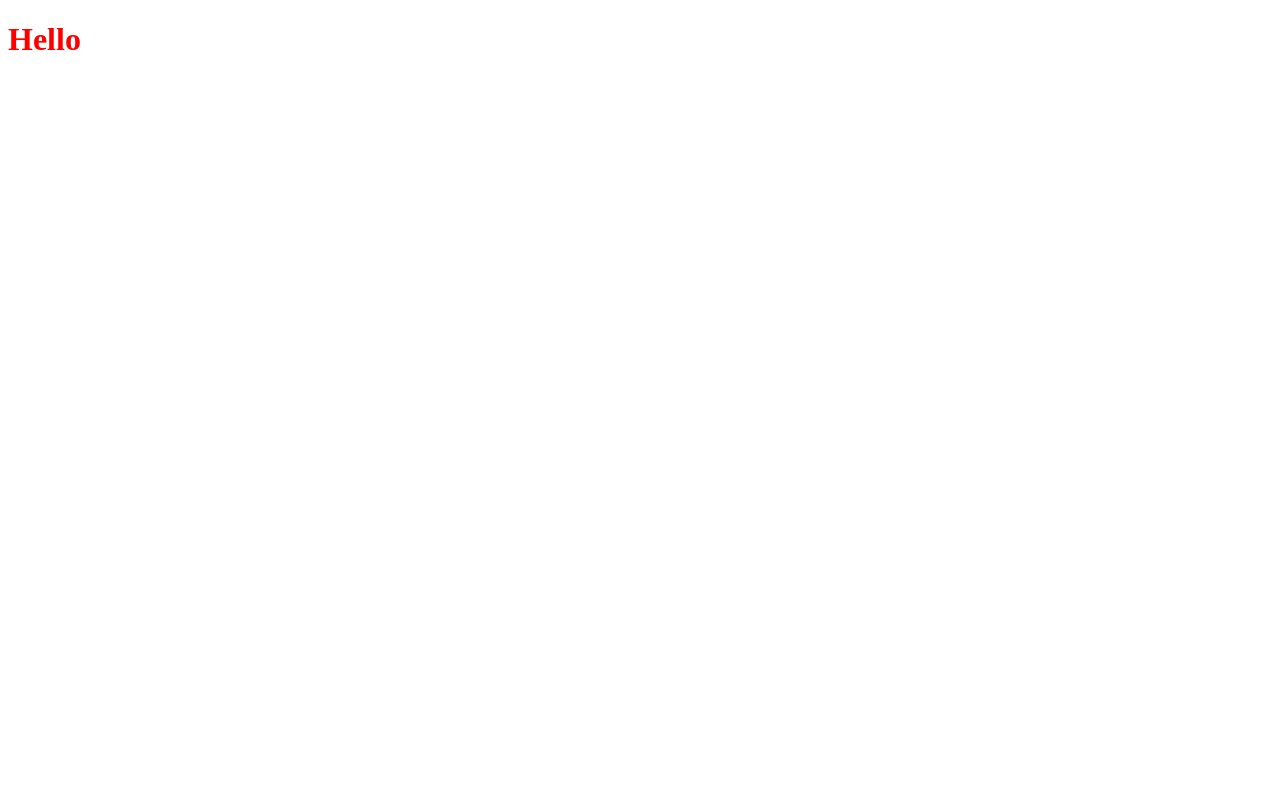
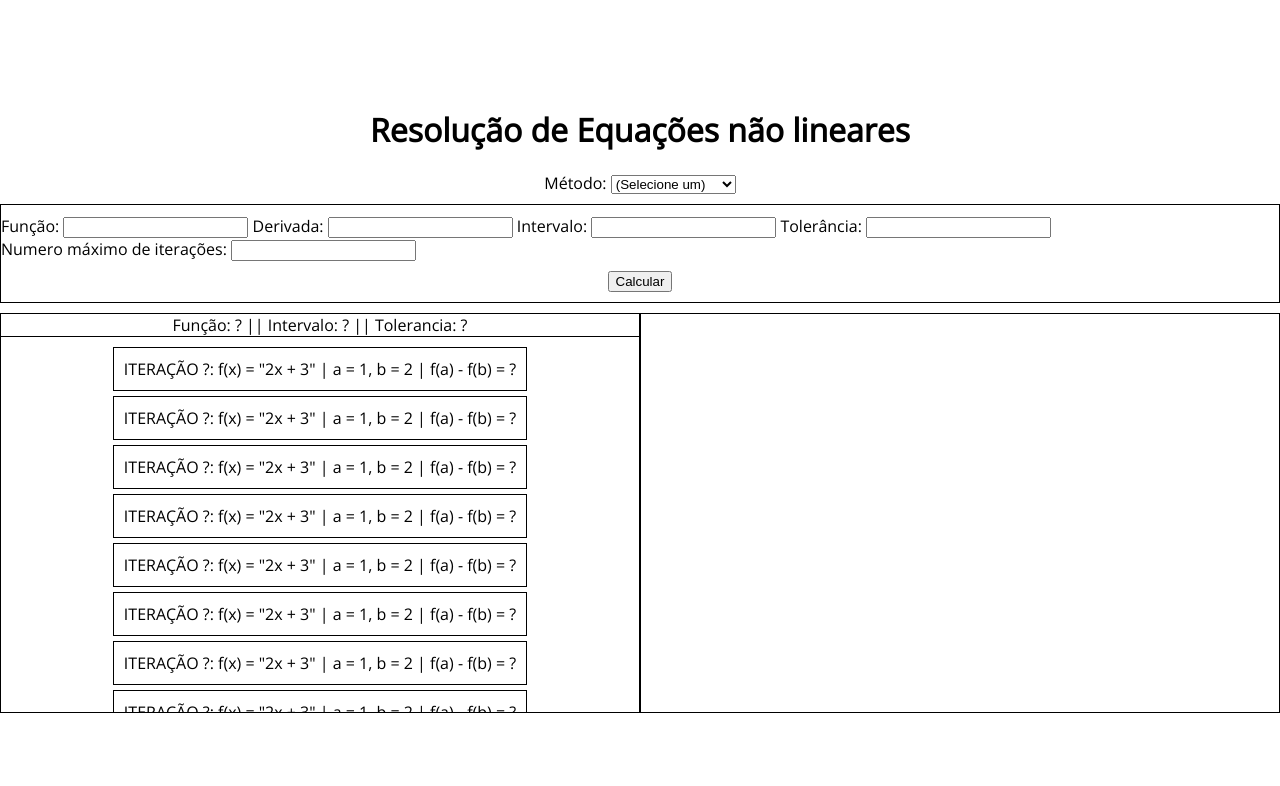
Before and after one commit to FelipeVieira9/Resolucao-de-equacoes-nao-lineares-em-js, a website: page frontend/index.html in a window 1280 px wide. Drawn offline with nearby package versions, Linux system fonts and the light colour scheme; files that its build step writes are made by us from their sources; files whose address does not match are found by name.

Commit message:
Estrutura do site adicionada

```diff
--- a/frontend/index.html
+++ b/frontend/index.html
@@ -5,9 +5,82 @@
     <meta name="viewport" content="width=device-width, initial-scale=1.0">
     <title>Projeto - Cálculo Numérico</title>
     <link rel="stylesheet" href="/assets/styles.css">
+    <link href='https://fonts.googleapis.com/css?family=Open Sans' rel='stylesheet'>
+    <script src="https://unpkg.com/function-plot/dist/function-plot.js"></script>
 </head>
 <body>
-    <h1>Hello</h1>
+    <main>
+        <h1 id="title">Resolução de Equações não lineares</h1>
+
+        <div id="container_input">
+            <span>
+                <label for="methods_select">Método:</label>
+                <select id="methods_select">
+                    <option value="" selected>(Selecione um)</option>
+                    <option value="Binomial">Binomial</option>
+                    <option value="FalsaPos">Falsa Posição</option>
+                    <option value="PontoFix">Ponto Fixo</option>
+                    <option value="Binomial">Binomial</option>
+                    <option value="NewtonRaph">Newton-Raphson</option>
+                    <option value="Secante">Secante</option>
+                </select>
+            </span>
+
+
+            <div id="method_options">
+                <!-- Mostrar todas as opções disponíveis, mas sem poder selecionar nem nada -->
+                <!-- Mudar no js sempre que a opção mudar pra mostrar as opções disponíveis -->
+                <span>
+                    <label for="input_func">Função: </label>
+                    <input type="text" id="input_func">
+                </span>
+
+                <span>
+                    <label for="input_deriv">Derivada: </label>
+                    <input type="text" id="input_deriv">
+                </span>
+
+                <span>
+                    <label for="input_interval">Intervalo: </label>
+                    <input type="text" id="input_interval">
+                </span>
+
+                <span>
+                    <label for="input_toler">Tolerância: </label>
+                    <input type="text" id="input_toler">
+                </span>
+
+                <span>
+                    <label for="input_interac">Numero máximo de iterações: </label>
+                    <input type="number" id="input_interac">
+                </span>
+
+                <input type="button" id="input_calculate" value="Calcular">
+            </div>
+        </div>
+
+        <div id="container_result">
+            <div id="container_iterations">
+                <div id="iterations_header">Função: ? || Intervalo: ? || Tolerancia: ?</div>
+
+                <span>
+                    <div class="iterations">ITERAÇÃO ?: f(x) = "2x + 3" | a = 1, b = 2 | f(a) - f(b) = ?</div>
+                    <div class="iterations">ITERAÇÃO ?: f(x) = "2x + 3" | a = 1, b = 2 | f(a) - f(b) = ?</div>
+                    <div class="iterations">ITERAÇÃO ?: f(x) = "2x + 3" | a = 1, b = 2 | f(a) - f(b) = ?</div>
+                    <div class="iterations">ITERAÇÃO ?: f(x) = "2x + 3" | a = 1, b = 2 | f(a) - f(b) = ?</div>
+                    <div class="iterations">ITERAÇÃO ?: f(x) = "2x + 3" | a = 1, b = 2 | f(a) - f(b) = ?</div>
+                    <div class="iterations">ITERAÇÃO ?: f(x) = "2x + 3" | a = 1, b = 2 | f(a) - f(b) = ?</div>
+                    <div class="iterations">ITERAÇÃO ?: f(x) = "2x + 3" | a = 1, b = 2 | f(a) - f(b) = ?</div>
+                    <div class="iterations">ITERAÇÃO ?: f(x) = "2x + 3" | a = 1, b = 2 | f(a) - f(b) = ?</div>
+                    <div class="iterations">ITERAÇÃO ?: f(x) = "2x + 3" | a = 1, b = 2 | f(a) - f(b) = ?</div>
+                </span>
+            </div>
+
+            <div id="container_graphic">
+                <span id="graphic"></span>
+            </div>
+        </div>
+    </main>
 
     <script src="/assets/script.js"></script>
 </body>
--- a/frontend/public/script.js
+++ b/frontend/public/script.js
@@ -1 +1,27 @@
-console.log("Working");
+const input_func = document.getElementById('input_func');
+const input_deriv = document.getElementById('input_deriv');
+
+const drawGraphic = () => {
+    let width = document.getElementById('container_graphic').clientWidth;
+    let height = document.getElementById('container_graphic').clientHeight;
+    functionPlot({
+        title: "Gráfico",
+        target: "#graphic",
+        width,
+        height,
+        yAxis: { domain: [-1, 9] },
+        grid: true,
+        data: [
+          {
+            fn: input_func.value,
+            derivative: {
+              fn: input_deriv.value,
+              updateOnMouseMove: true
+            }
+          }
+        ]
+      });
+
+}
+
+input_deriv.addEventListener('change', () => drawGraphic());
--- a/frontend/public/styles.css
+++ b/frontend/public/styles.css
@@ -2,6 +2,90 @@
     box-sizing: border-box;
 }
 
-h1 {
-    color: red;
+body {
+    width: 100vw;
+    height: 100vh;
+    margin: 0;
+    font-family: 'Open Sans';
+    min-width: 1000px;
 }
+
+main {
+    width: 100%;
+    min-height: 100%;
+    display: flex;
+    align-items: center;
+    justify-content: center;
+    flex-direction: column;
+}
+
+#method_options span {
+    display: inline-block;
+}
+
+#method_options {
+    width: 100%;
+    /* padding-left: 25%;
+    padding-right: 25%; */
+    padding-top: 10px;
+    padding-bottom: 10px;
+    border: 1px solid black;
+    margin: 0 auto;
+}
+
+#container_input > span {
+    display: block;
+    margin: 0 auto;
+    width: fit-content;
+    margin-bottom: 10px;
+}
+
+#container_result {
+    margin-top: 10px;
+    width: 100%;
+    /* min-height: 20%; */
+    display: flex;
+}
+
+#container_iterations {
+    width: 50%;
+    height: 400px;
+    border: 1px solid black;
+    overflow-y: auto;
+    position: relative;
+}
+
+#container_graphic {
+    width: 50%;
+    height: 400px;
+    border: 1px solid black;
+}
+
+#iterations_header {
+    width: 100%;
+    text-align: center;
+    border-bottom: 1px solid black;
+    margin-bottom: 10px;
+    position: sticky;
+    top: 0;
+    left: 0;
+    background-color: white;
+}
+
+.iterations {
+    padding: 10px;
+    border: 1px solid black;
+    margin-bottom: 5px
+}
+
+#container_iterations span {
+    width: fit-content;
+    display: block;
+    margin: 0 auto;
+}
+
+#input_calculate {
+    display: block;
+    margin: 0 auto;
+    margin-top: 10px;
+}
```
Also changed, not shown: frontend/public/functions.js (added).
